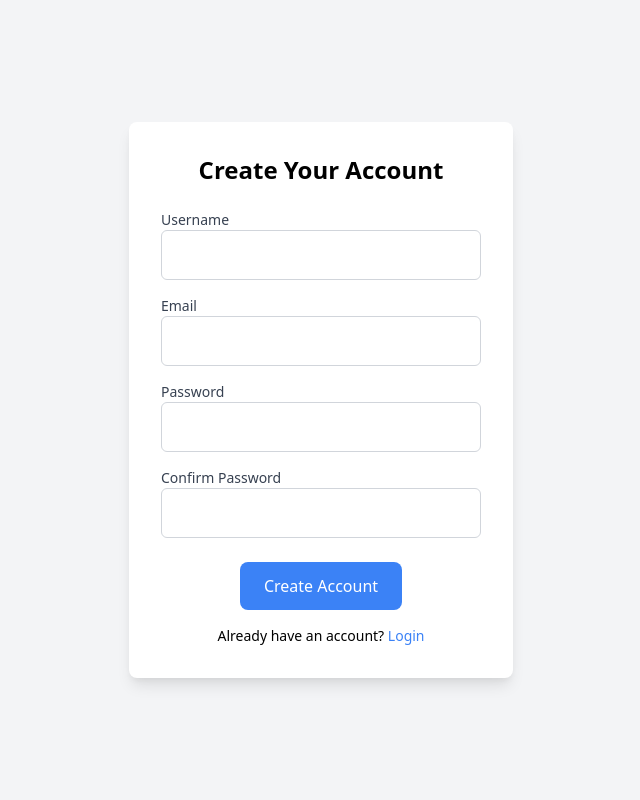
After one commit to Zipex-Dev/GameOn, a Flask app: page /create-account in a window 1280 px wide. The commit adds this page. Shown: the whole page, without its empty margins (319-959 px from the left). Run offline with Flask 3, Linux system fonts and the light colour scheme.

Commit message:
Add login and create account pages with database integration

```diff
--- a/app.py
+++ b/app.py
@@ -1,6 +1,30 @@
-from flask import Flask, render_template, request
+from flask import Flask, render_template, request, redirect, url_for, flash
+from flask_sqlalchemy import SQLAlchemy
+from werkzeug.security import generate_password_hash, check_password_hash
 
 app = Flask(__name__)
+app.config['SQLALCHEMY_DATABASE_URI'] = 'sqlite:///users.db'
+app.config['SECRET_KEY'] = 'your_secret_key'
+db = SQLAlchemy(app)
+
+# Create the User model for the database
+class User(db.Model):
+    id = db.Column(db.Integer, primary_key=True)
+    username = db.Column(db.String(150), unique=True, nullable=False)
+    email = db.Column(db.String(150), unique=True, nullable=False)
+    password = db.Column(db.String(150), nullable=False)
+
+# Create the Game model for the database (optional, depending on your needs)
+class Game(db.Model):
+    id = db.Column(db.Integer, primary_key=True)
+    name = db.Column(db.String(150), nullable=False)
+    location = db.Column(db.String(150), nullable=False)
+    date_time = db.Column(db.String(50), nullable=False)
+    available_spots = db.Column(db.Integer, nullable=False)
+
+# Initialize the database
+with app.app_context():
+    db.create_all()
 
 @app.route('/')
 def index():
@@ -28,10 +52,55 @@ def submit_game():
     additional_notes = request.form['additionalNotes']
 
     # Here you can save the data to the database or do further processing
-    print(f"Game Created: {game_name}, {location}, {date_time}, {available_spots} spots")
+    new_game = Game(name=game_name, location=location, date_time=date_time, available_spots=available_spots)
+    db.session.add(new_game)
+    db.session.commit()
 
-    # Redirect or show a success message
-    return render_template('index.html', message="Game created successfully!")
+    flash("Game created successfully!", "success")
+    return redirect(url_for('games'))
+
+@app.route('/create-account', methods=['GET', 'POST'])
+def create_account():
+    if request.method == 'POST':
+        username = request.form['username']
+        email = request.form['email']
+        password = request.form['password']
+        confirm_password = request.form['confirm_password']
+
+        # Check if passwords match
+        if password != confirm_password:
+            flash('Passwords do not match!', 'danger')
+            return redirect(url_for('create_account'))
+
+        # Hash the password before storing it
+        hashed_password = generate_password_hash(password, method='pbkdf2:sha256')
+
+
+        # Create a new user and add to the database
+        new_user = User(username=username, email=email, password=hashed_password)
+        db.session.add(new_user)
+        db.session.commit()
+
+        flash('Account created successfully! Please log in.', 'success')
+        return redirect(url_for('login'))
+
+    return render_template('create_account.html')
+
+@app.route('/login', methods=['GET', 'POST'])
+def login():
+    if request.method == 'POST':
+        email = request.form['email']
+        password = request.form['password']
+
+        user = User.query.filter_by(email=email).first()
+
+        if user and check_password_hash(user.password, password):
+            flash('Logged in successfully!', 'success')
+            return redirect(url_for('index'))
+        else:
+            flash('Invalid credentials, please try again.', 'danger')
+
+    return render_template('login.html')
 
 if __name__ == '__main__':
     app.run(debug=True)
--- /dev/null
+++ b/templates/create_account.html
@@ -0,0 +1,48 @@
+<!DOCTYPE html>
+<html lang="en">
+<head>
+  <meta charset="UTF-8">
+  <meta name="viewport" content="width=device-width, initial-scale=1.0">
+  <title>Create Account - GameOn</title>
+  <link href="https://cdn.jsdelivr.net/npm/tailwindcss@2.2.19/dist/tailwind.min.css" rel="stylesheet">
+</head>
+<body class="bg-gray-100">
+
+  <div class="min-h-screen flex items-center justify-center">
+    <div class="bg-white p-8 rounded-lg shadow-lg max-w-sm w-full">
+      <h2 class="text-2xl font-semibold text-center mb-6">Create Your Account</h2>
+
+      <form action="/create-account" method="POST">
+        <div class="mb-4">
+          <label for="username" class="block text-sm font-medium text-gray-700">Username</label>
+          <input type="text" name="username" id="username" class="w-full p-3 border border-gray-300 rounded-md" required>
+        </div>
+
+        <div class="mb-4">
+          <label for="email" class="block text-sm font-medium text-gray-700">Email</label>
+          <input type="email" name="email" id="email" class="w-full p-3 border border-gray-300 rounded-md" required>
+        </div>
+
+        <div class="mb-4">
+          <label for="password" class="block text-sm font-medium text-gray-700">Password</label>
+          <input type="password" name="password" id="password" class="w-full p-3 border border-gray-300 rounded-md" required>
+        </div>
+
+        <div class="mb-6">
+          <label for="confirm_password" class="block text-sm font-medium text-gray-700">Confirm Password</label>
+          <input type="password" name="confirm_password" id="confirm_password" class="w-full p-3 border border-gray-300 rounded-md" required>
+        </div>
+
+        <div class="text-center">
+          <button type="submit" class="bg-blue-500 text-white px-6 py-3 rounded-lg">Create Account</button>
+        </div>
+      </form>
+
+      <div class="mt-4 text-center">
+        <p class="text-sm">Already have an account? <a href="login" class="text-blue-500 hover:underline">Login</a></p>
+      </div>
+    </div>
+  </div>
+
+</body>
+</html>
--- a/templates/games.html
+++ b/templates/games.html
@@ -10,13 +10,12 @@
   <header class="bg-blue-500 text-white p-4">
     <div class="container mx-auto text-center">
       <h1 class="text-4xl">Available Games</h1>
-      <p class="mt-2">Join a game or view game details.</p>
+      <p class="mt-2">Join a game or create your own!</p>
     </div>
   </header>
 
   <div class="container mx-auto mt-6">
     <div class="grid grid-cols-1 sm:grid-cols-2 md:grid-cols-3 gap-4">
-      {% if games %}
       {% for game in games %}
         <div class="bg-white p-6 shadow-md rounded-lg">
           <h2 class="text-xl font-semibold mb-4">{{ game.name }}</h2>
@@ -26,9 +25,6 @@
           <a href="#" class="text-blue-500 hover:underline">Join Game</a>
         </div>
       {% endfor %}
-      {% else %}
-        <p class="text-center text-xl">No games available at the moment.</p>
-      {% endif %}
     </div>
   </div>
 
```
Also changed, not shown: templates/login.html (added, +38 -0 lines), instance/users.db (added), 1 other file. Lines whose indentation alone changed are shown as unchanged.
